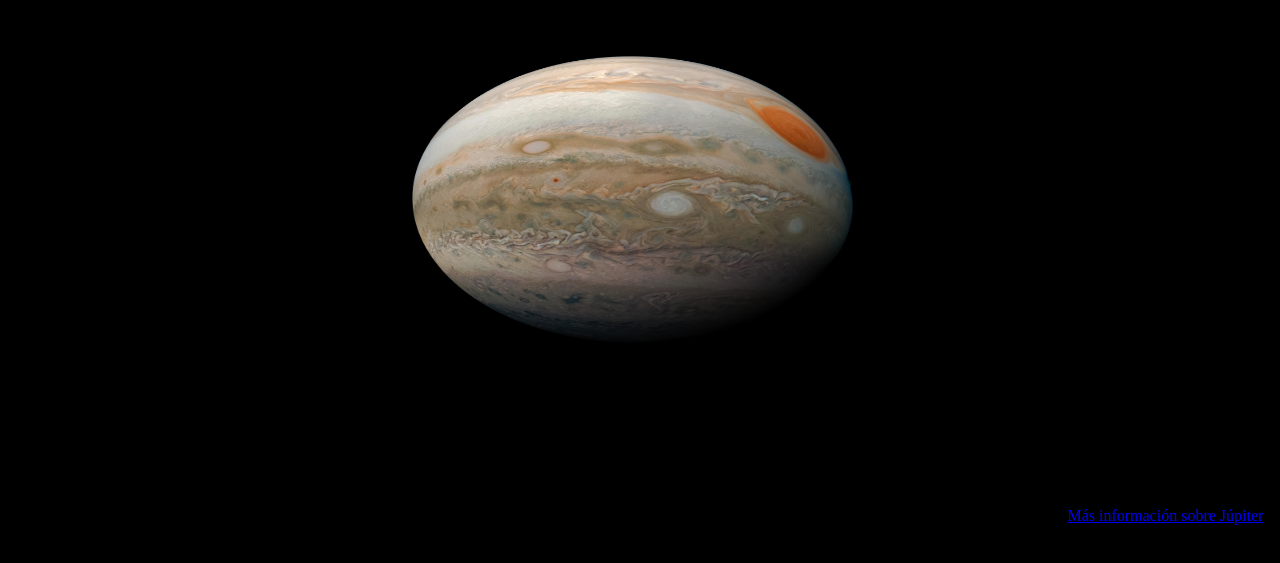
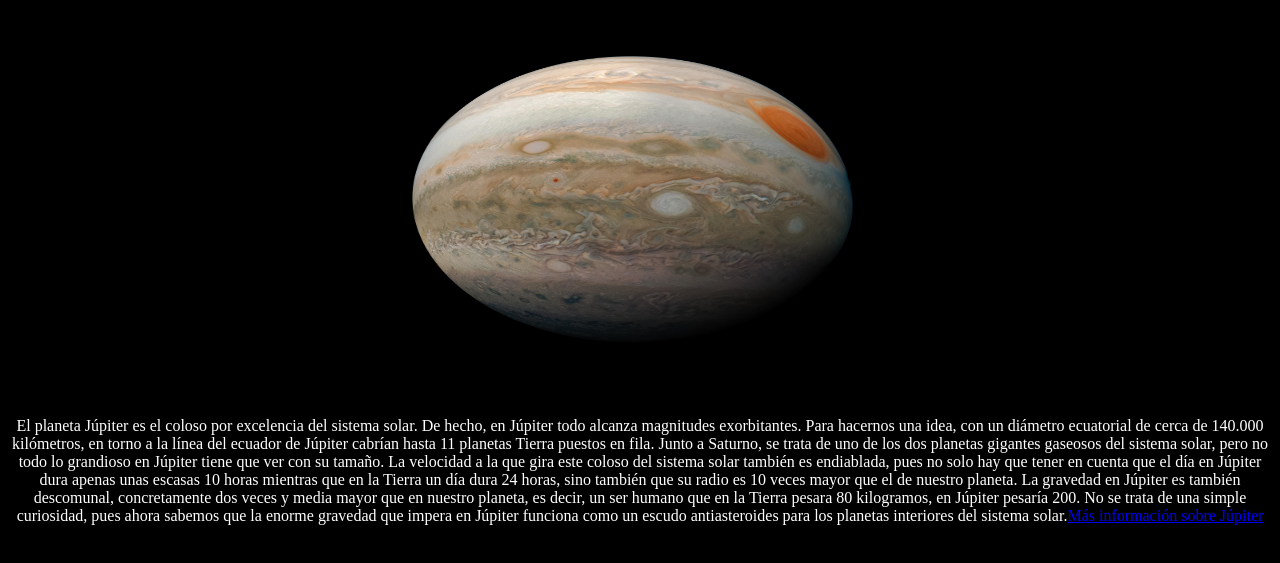
Before and after one commit to frankykevin/Mafer, a plain HTML site: page jupiter.html in a window 1280 px wide. Shown: the part 79-642 px from the top of the page. Drawn offline with Linux system fonts and the light colour scheme.

Commit message:
Update jupiter.html

```diff
--- a/jupiter.html
+++ b/jupiter.html
@@ -20,7 +20,7 @@
 <body bgcolor= #000000>
     <h1>Júpiter</h1>
     <img src="jupiter.jpg" width="600px" height="400px" alt="Júpiter">
-    <p>El planeta Júpiter es el coloso por excelencia del sistema solar. De hecho, en Júpiter todo alcanza magnitudes
+    <p style="color: white;">El planeta Júpiter es el coloso por excelencia del sistema solar. De hecho, en Júpiter todo alcanza magnitudes
         exorbitantes. Para hacernos una idea, con un diámetro ecuatorial de cerca de 140.000 kilómetros, en torno a la
         línea del ecuador de Júpiter cabrían hasta 11 planetas Tierra puestos en fila.
 
```
